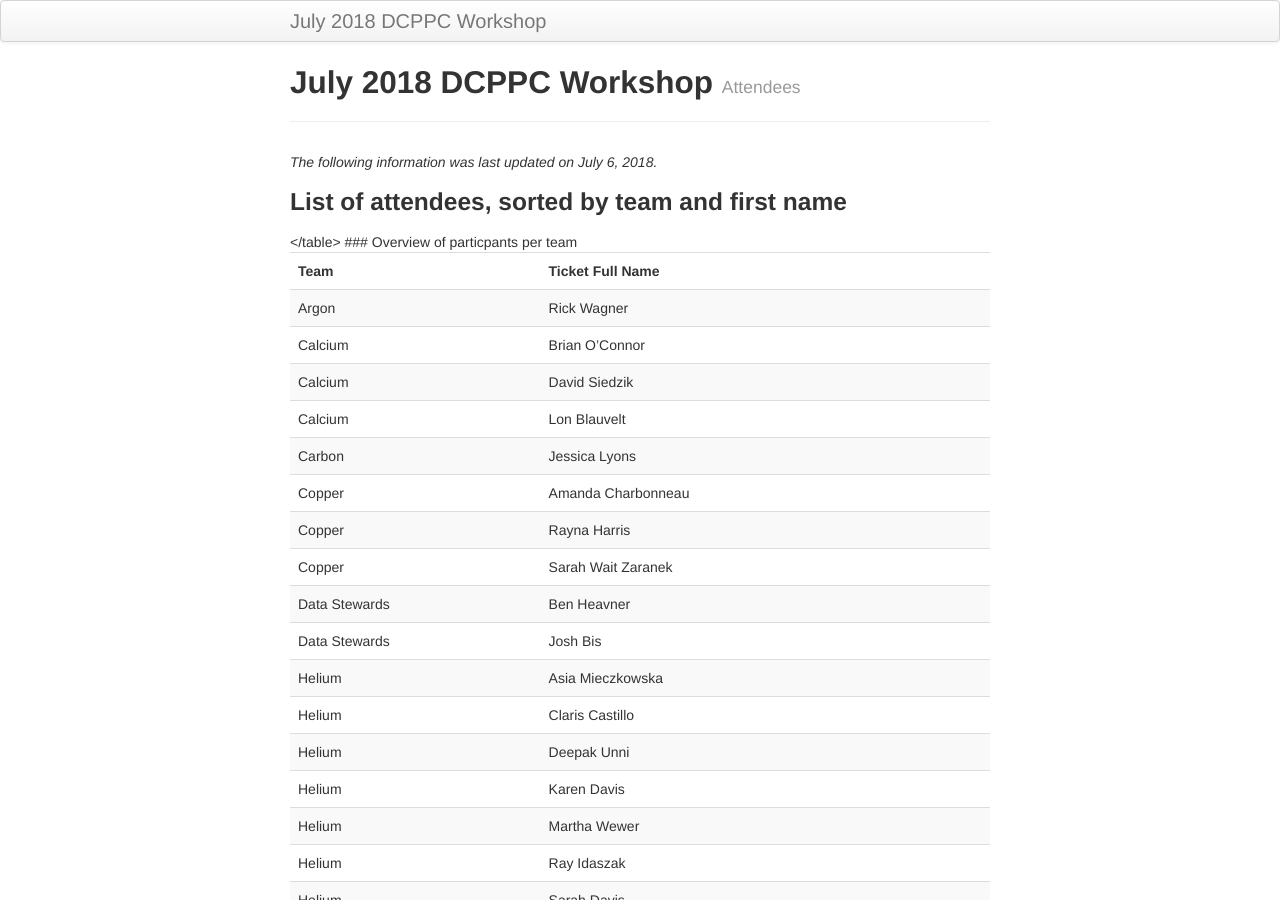
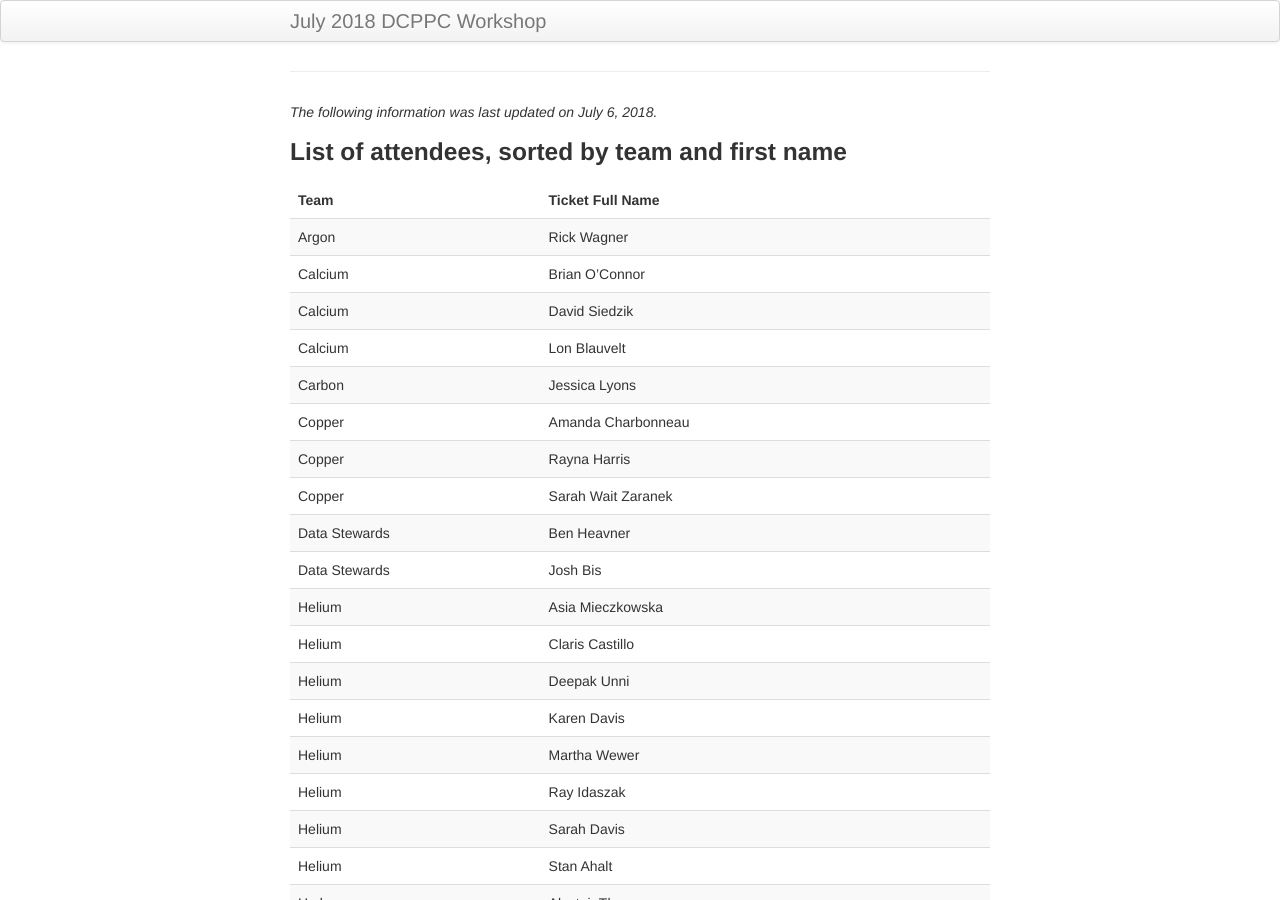
Before and after one commit to dcppc/2018-july-workshop, a Jekyll site: the page built from docs/attendees.md, in a window 1280 px wide and 900 px high. Built offline with Jekyll 4.4.1, drawn with Linux system fonts in a browser that asks for light colours; our own code applies the rules of GitHub Pages for plain Markdown files; some of the changed text lies outside the part shown.

Commit message:
streamline formatting

```diff
--- a/docs/attendees.md
+++ b/docs/attendees.md
@@ -1,15 +1,8 @@
----
-layout: page
-title: July 2018 DCPPC Workshop
-tagline: Attendees
----
-
-_The following information was last updated on July 6, 2018._
+*The following information was last updated on July 6, 2018.*
 
 ### List of attendees, sorted by team and first name
 
 <table class="table table-striped">
-<thead>
 <thead>
 <tr class="header">
 <th style="text-align: left;">Team</th>
@@ -180,10 +173,7 @@ _The following information was last updated on July 6, 2018._
 </tbody>
 </table>
 
-
-
 ### Overview of particpants per team
-
 
 <table class="table table-striped">
 <thead>
```
